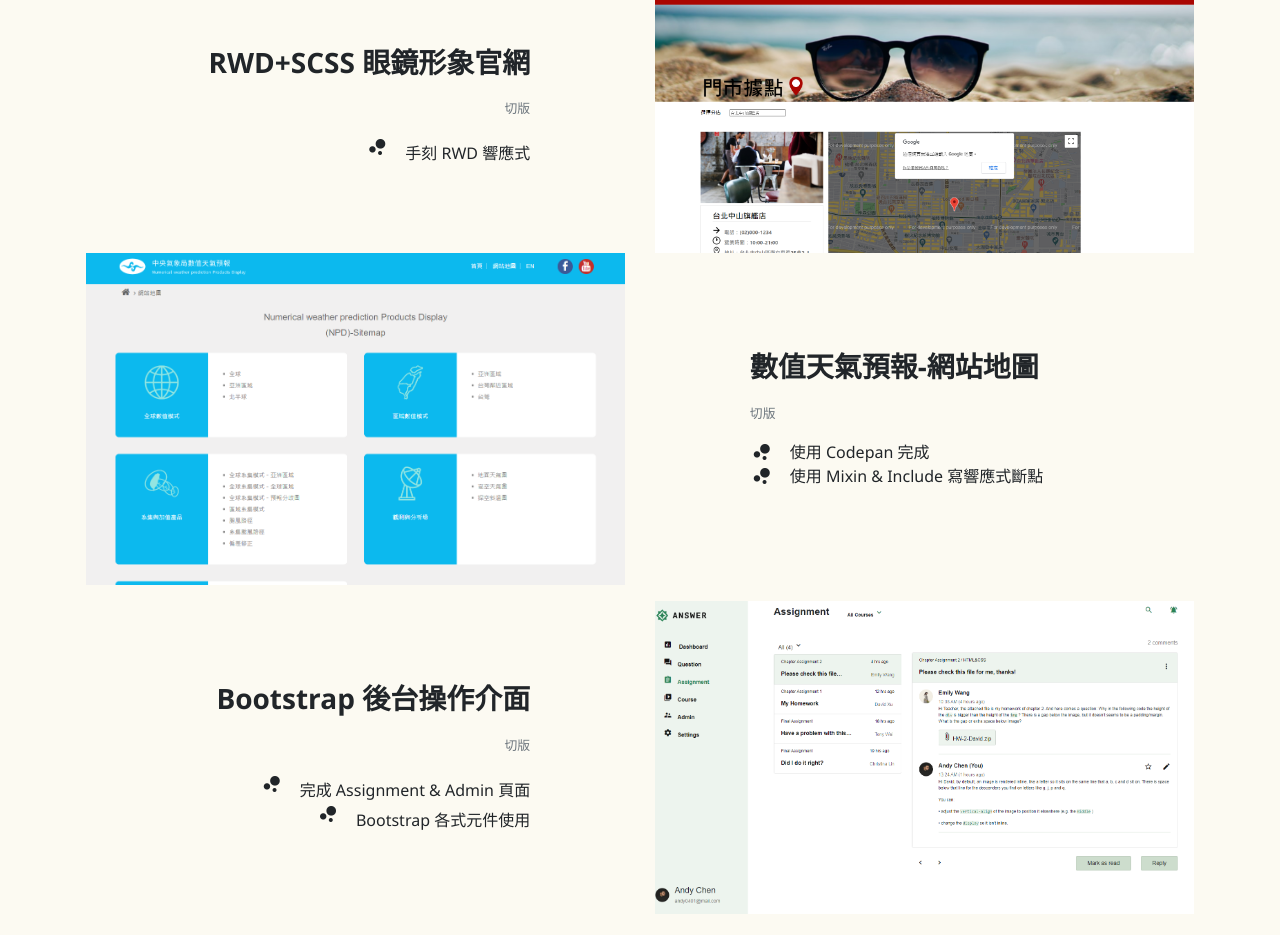
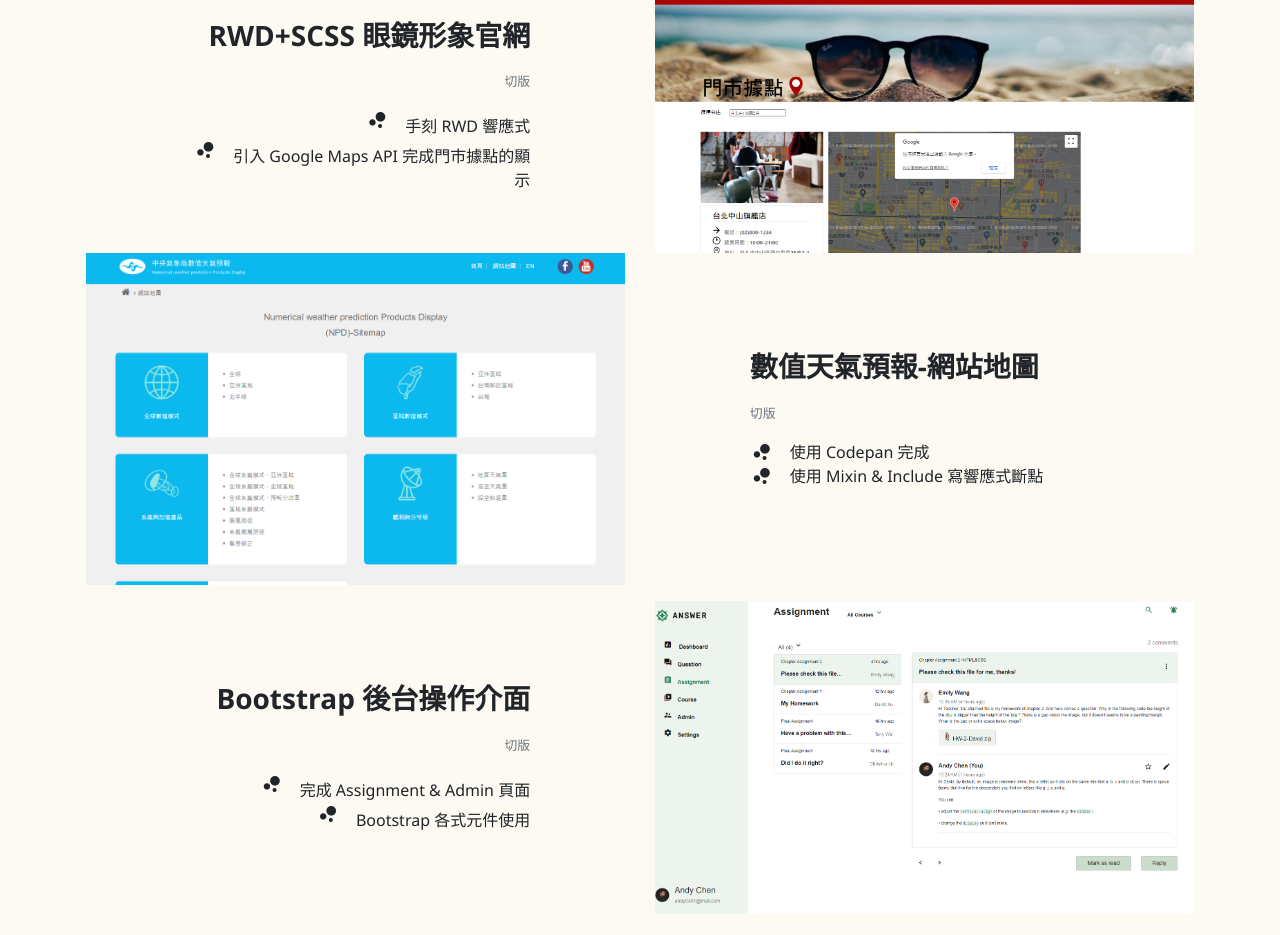
Before and after one commit to anoMao/hex-school, a plain HTML site: page resume/resume.html in a window 1280 px wide. Shown: the part 1054-1989 px from the top of the page. Drawn offline with nearby package versions, Linux system fonts and the light colour scheme.

Commit message:
v11
作品補充文字

```diff
--- a/resume/resume.html
+++ b/resume/resume.html
@@ -81,6 +81,7 @@
                   <small class="text-secondary">切版</small>
                   <ul class="pl-0 my-3">
                     <li><i class="material-icons mr-3">bubble_chart</i>手刻 RWD 響應式</li>
+                    <li><i class="material-icons mr-3">bubble_chart</i>引入 Google Maps API 完成門市據點的顯示</li>
                   </ul>
               </div>
           </li>
```
